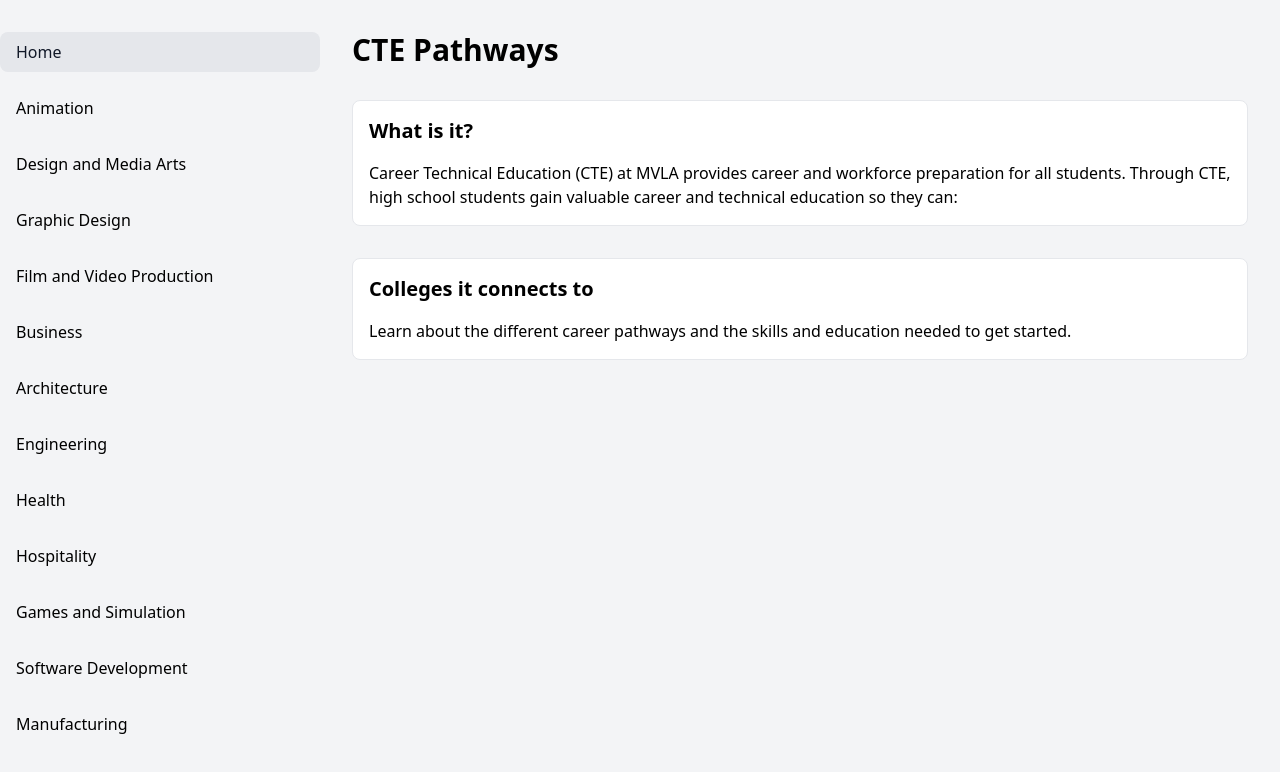
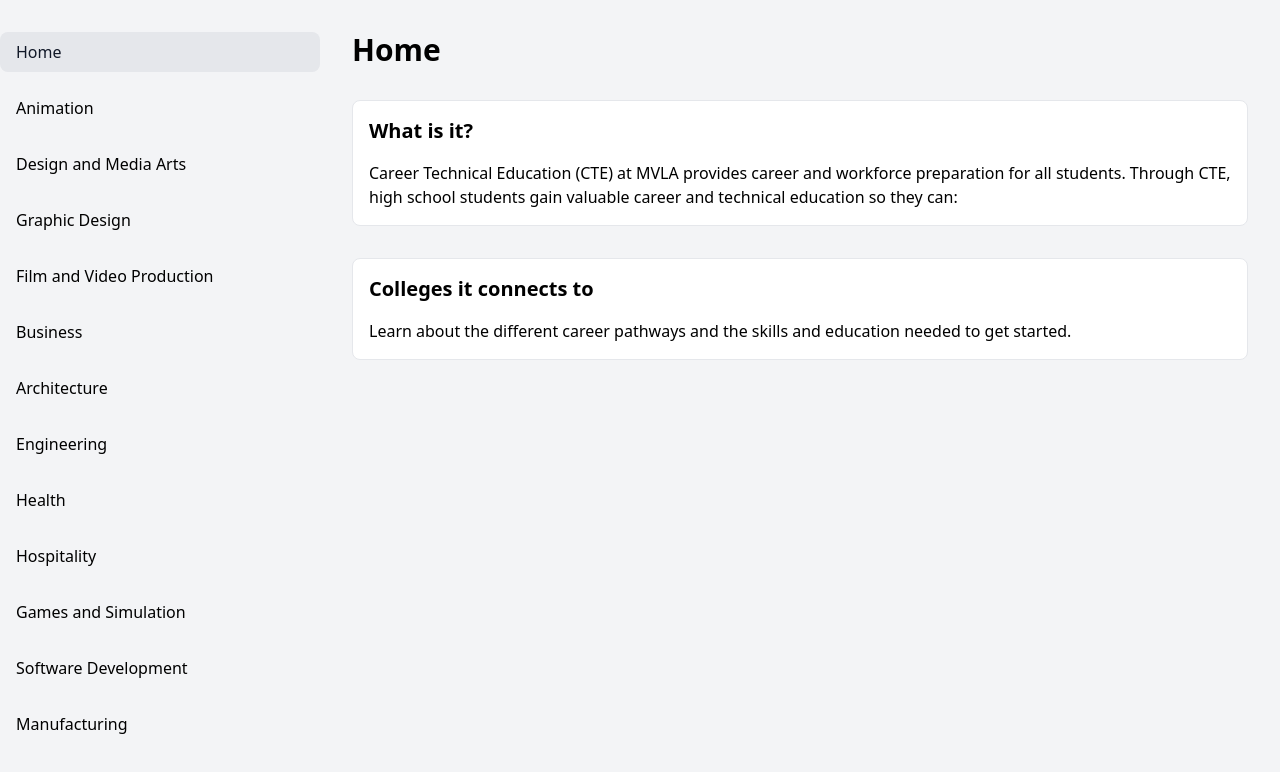
Before and after one commit to owenleonardd/CTEWebsite, a plain HTML site: page pathways.html in a window 1280 px wide. Drawn offline with nearby package versions, Linux system fonts and the light colour scheme; a web font is replaced by a local one.

Commit message:
Header Updates and JSON changes
JSON variable is now a string instead of a boolean

```diff
--- a/info.json
+++ b/info.json
@@ -1,76 +1,88 @@
 {
   "Home": {
-    "home":true,
+    "type": "Home",
     "welcome": "Career Technical Education (CTE) at MVLA provides career and workforce preparation for all students. Through CTE, high school students gain valuable career and technical education so they can:",
     "learn": "Learn about the different career pathways and the skills and education needed to get started."
   },
   "Animation": {
+    "type": "Pathway",
     "what": "Animation is the process of taking 3D models or drawings to create an illusion of sequential movement, usually taking 25-50 frames per second to create a smooth, seamless motion. Industries that heavily use animation include film and TV, video game development, architecture, engineering, manufacturing, and healthcare.",
     "connects": "De Anza College (AA), Foothill College (AA), Fresno, Fullerton, Long Beach, San Jose, UCLA, CA College of the Arts, Loyola Marymount",
     "whatdo": "3D modelers build 3D objects and environments that are based on sketches or real-world objects using specialized computer software. Animators take 3D objects and bring them to life, giving them movement and animation using computer-generated imagery (CGI) software.",
     "jobs": ["3D Modeler", "Animator", "Concept Artist", "Game Designer", "Graphic Designer", "Illustrator", "Multi-Media Artist", "Production Designer"]
   },
   "Architecture": {
+    "type": "Pathway",
     "what": "Architectural design is the process of creating and designing plans for a residential home, building, office, structure, or landscape. It involves gathering important information on the needs, style, and wants for the project, and then crafting design options for the client or architect to review. Architectural design delivers blueprints for the construction team that will eventually build the project.",
     "connects": "Chabot College (AA), City College of San Francisco, College of San Mateo (AA), West Valley College (AA), UC Berkeley, UCLA, Academy of Art University, Cal Poly, Southern CA Institute of Architecture",
     "whatdo": "Architects create plans, drawings, and layouts for homes, buildings, and landscapes. They will meet with clients to discuss the project requirements and budget, as well as drafting layouts that reflect their client's needs and personality. Architectural designers work with CAD software to create blueprint designs, including technical specs that comply with local building regulations.",
     "jobs": ["Architect", "Architectural Designer", "Architectural Drafter", "Civil Drafter", "Civil Engineer", "Drafting Technician", "Landscape Architect", "Structural Drafter", "Urban Planner"]
   },
   "Design and Media Arts": {
+    "type": "Pathway",
     "what": "Design, visual and media arts can help you take your creative talent, combine it with skills and technology, and turn you into an in-demand multimedia or graphic designer. Multimedia design involves computers, animation, photography, video, and printing, creating all sorts of things from posters and magazines to websites and online video games, to photos and videos.",
     "connects": "De Anza College (AA), Foothill College (AA), Fullerton State, UC Irvine, UCLA, UC San Diego",
     "whatdo": "Design, visual and media arts professionals work in the entertainment, video game, or advertising industries, or 'in-house' at a traditional business. Animators create visuals for computer programs or games. Marketing departments design artwork and campaigns for presentations or marketing materials. Graphic designers create designs for print, video, and online applications.",
     "jobs": ["2D & 3D Animator", "Creative Director", "Desktop Publisher", "Digital Media Designer", "Filmmaker", "Graphic Designer", "Marketing Specialist", "Photographer", "Social Media Manager"]
   },
   "Business": {
+    "type": "Pathway",
     "what": "Business management involves managing the day-to-day operations of business organizations, whether managing the company as an owner, executive, or general manager, overseeing administration as an operations manager, or helping to support the business as an administrative assistant or receptionist.",
     "connects": "De Anza College (AA), Foothill College (AA), CAL State - San Diego, San Francisco, San Jose, UCLA, Cornell, Harvard, University of Pennsylvania",
     "whatdo": "Managers and owners oversee day-to-day business operations, decide what products to make, and increase productivity of their business. Accountants and bookkeepers track invoices, payments, and revenue. Human resource and training professionals help employees find their full potential. Market research analysts gather and analyze data on clients and the marketplace.",
     "jobs": ["Administrative Support", "Business Intelligence", "Management", "Executive / Owner", "General Manager", "Human Resources", "Specialist", "Operations Management", "Training Supervisor"]
   },
   "Engineering": {
+    "type": "Pathway",
     "what": "Engineering design is the process of creating a plan that will be used to build or make something, whether a small electronic device, a vacuum cleaner, or a machine that makes parts. The engineering design process involves multiple teams that work in tandem with one another, iterating and testing the process over and over, delivering a final process, solution, or prototype to be built or executed based on what's needed.",
     "connects": "El Camino College (AA), Foothill College (AA), Corsiate, San Diego, Ang Berkeley, Davis, Los, Cal Maritime, Cal Poly, MIT, Stanford, USC",
     "whatdo": "Engineers, engineering technicians, drafters, designers, and others work together through an iterative process that usually includes defining the problem or what needs to be built; identifying possible constraints; brainstorming different possible solutions; prototyping the most promising solution; testing and evaluating; iterating to make improvements; and communicating and delivering the final solution or plan.",
     "jobs": ["Biomedical Engineer or Technician", "Computer Engineer", "Electrical Engineer or Technician", "Electro-Mechanical Technician", "Industrial Engineer or Technician", "Materials Engineer", "Mechanical Engineer or Technician", "Robotics Engineer", "Robotics Programmer"]
   },
   "Film and Video Production": {
+    "type": "Pathway",
     "what": "Film and video production is the process of making a film, from the initial idea and storyline, to screenwriting, shooting film, sound recording, and post-production editing. Films today appear not only in theaters, but broadcast TV, cable, streaming services, and multiple internet platforms like YouTube. While it's easier than ever today to make a film with available technology, there are techniques and skills that are still required to achieve high-quality production.",
     "connects": "De Anza College (AA), Foothill College (AA), San Francisco State, Los Angeles, Santa Barbara, Santa Cruz, CA Institute of the Arts, Stanford, TISCH",
     "whatdo": "Film directors are in charge of making, leading, and developing a film production, including funding, screenwriting, casting, film locations, filming, editing, and distribution. Camera operators are responsible for managing camera equipment and filming the scenes. Film editors organize digital footage with software to create the final film production.",
     "jobs": ["Audio and Video Technician", "Assistant Camera Operator, TV, Video, and Film", "Producer", "Multimedia Artist and/or Animator", "Film and Video Editor", "Cinematographer", "Casting Agent", "Location Manager", "Broadcast Technician", "Special Effects Coordinator", "Director", "Boom Operator"]
   },
   "Games and Simulation": {
+    "type": "Pathway",
     "what": "Game design is the use of creativity and design to develop video games for entertainment or educational purposes. It involves creating compelling stories, characters, environments, rules, and challenges that drive interactions with other characters, users, or objects. Game design crosses the fields of computer programming, creative writing, graphic design, and animation.",
     "connects": "Cabrillo College (AA), CAL State - Chico, East Bay, Los Angeles, Keley, Crime, Los Academy of Art University, SF University of Silicon Valley TISC",
     "whatdo": "Game designers are the creative force responsible for bringing a video game to life. They design the characters in the game, assist with the storyline and goals for the game, create the 'world' or environment where the game takes place, and create goals that users must achieve to make the game more engaging.",
     "jobs": ["3D Modeler", "Animator", "Film Editor", "Game Artist", "Game Writer and Developer", "Graphic Designer", "Illustrator", "Interface Designer Producer", "Software Programmer"]
   },
   "Graphic Design": {
+    "type": "Pathway",
     "what": "Media arts can help you take your creative talent, combine it with skills and technology, and turn you into an in-demand multimedia or graphic designer. Multimedia design involves computers, animation, photography, video, and printing to create all sorts of things from posters and magazines to websites and online video games, to photos and videos.",
     "connects": "De Anza College (AA), Foothill College (AA), Porterville College (AA), San Jose State Art Center of College and Design, New York University, University of the Pacific",
     "whatdo": "Graphic designers typically work for an entertainment, video game, or advertising agency, or 'in-house' at a traditional business, or even freelance working on their own. Animators create visuals for computer programs or games. If you work in a marketing department you might design artwork and campaigns for presentations or marketing materials. Graphic designers will be fluent in computer skills such as Adobe or HTML to help create online content and websites.",
     "jobs": ["2D & 3D Animator", "Creative Director", "Desktop Publisher", "Digital Media Designer", "Filmmaker", "Graphic Designer", "Marketing Specialist", "Photographer", "Social Media Specialist"]
   },
   "Health": {
+    "type": "Pathway",
     "what": "Mental health focuses on a person's state of mind, referring to one's emotional, social, and psychological wellness. Behavioral health often includes mental health but also refers to how daily cognitive habits affect one's overall well-being, emotions, body, and behavior. Poor behavioral health habits, such as lack of sleep or eating disorders, often lead to poor mental and physical wellness.",
     "connects": "Chabot College (AA), De Anza College (AA), Foothill College (AA), MiraCosta College (AA), CAL State - Fullerton, San Jose, Cal Poly Pomona, California Baptist Univ., Palo Alto Univ., Southern New Hampshire Univ., USC",
     "whatdo": "Psychologists conduct interviews and assessments with their patients, give diagnostic tests, perform therapy, and administer programs to help patients with their mental health issues. Behavioral therapists strive to understand the underlying habits and behaviors of their patients and create personalized strategies to eliminate poor behaviors at the root of the problem.",
     "jobs": ["Behavioral Health Specialist", "Marriage and Family Therapist", "Mental Health Nurse", "Psychiatric Technician", "Psychiatrist", "Psychologist", "Social Worker", "Substance Abuse Counselor"]
   },
   "Hospitality": {
+    "type": "Pathway",
     "what": "Culinary arts is the preparation, cooking, and presentation of food and meals. You will usually work in restaurants, most likely as a cook or chef in the kitchen, but also in 'front of the house' roles as a server, greeter, or maitre d. Catering for private events is a big business that involves preparing food for large events like weddings, conventions, or corporate meetings.",
     "connects": "Cabrillo College (AA), City College of San Francisco (AA), College of the Canyons (AA), Los Angeles Trade-Tech College (AA), Mission College (AA), Orange Coast College (AA), Santa Rosa Jr. College (AA), Cal State - East Bay, Long Beach, San Diego, San Francisco, San Jose, Cal Poly, Culinary Institute of America at Greystone, Institute of Culinary Education",
     "whatdo": "As a cook or chef you will plan menus, prepare food to be used for meals, cook and bake meals, and prepare the final presentation for the customer. Servers and hosts greet customers, take their orders, serve their food, and deliver great customer service. Nutritionists develop meal plans and menus that focus on improving diet and nutrition for their customers.",
     "jobs": ["Caterer", "Chef and Head Cook", "Dietician Technician", "Food Scientist", "Food Service Worker", "Meeting, Convention, and Event Planner", "Manager - Hotel, Club, or Resort", "Registered Dietitian & Nutritionist"]
   },
   "Manufacturing": {
+    "type": "Pathway",
     "what": "Product innovation and design refer to the development of new products or improvements in the design, components, or manufacturing process of existing products. Product innovation can create brand new categories, like the invention of smartphones, or iterate on established products like using lighter, more durable materials in products.",
     "connects": "City College of San Francisco (AA), San Diego City College (AA), Solano Community College (AA), CAL State - Fullerton, Long Beach, San Francisco, San Jose, Cal Poly, California College of the Arts, Otis College of Art and Design, Stanford",
     "whatdo": "Product designers work to understand the needs of customers by observing user behavior and conducting market research to solve problems in the marketplace. They use computer-aided design (CAD) software to build renderings of new products and produce various prototypes to test, analyze, and iterate upon.",
     "jobs": ["3D Modeler", "Industrial Designer", "Materials Engineer", "Mechanical Drafter", "Mechanical Engineering Technician", "Product Designer", "Product Manager", "UX (User Experience) Designer"]
   },
   "Software Development": {
+    "type": "Pathway",
     "what": "Software development refers to using computer code to create, design, deploy, and support computer software. Computer software applications range from productivity software to create documents, gaming software to play video games, and video conferencing software to stay connected at school. Computer systems refer to the hardware, software, and networking systems that an organization uses to generate information and be productive.",
     "connects": "De Anza College (AA), Foothill College (AA), CAL State - Sacramento, San Diego, San Jose, UC - Berkeley, Irvine, Merced, Cal Poly, Harvard, MIT, Santa Clara Univ., Stanford",
     "whatdo": "Software development refers to using computer code to create, design, deploy, and support computer software. Computer software applications range from productivity software to create documents, gaming software to play video games, and video conferencing software to stay connected at school. Computer systems refer to the hardware, software, and networking systems that an organization uses to generate information and be productive.",
--- a/pathways.html
+++ b/pathways.html
@@ -31,7 +31,7 @@
         </nav>
 
         <div class="w-3/4 px-8 py-8 scrollbar-thin scrollbar-thumb-gray-300 scrollbar-track-gray-100">
-            <h1 class="text-3xl font-semibold mb-8">CTE Pathways</h1>
+            <h1 id="title" class="text-3xl font-semibold mb-8">CTE Pathways</h1>
             <div class="grid grid-cols-2 gap-8">
                 <div id="top-left-content" class="border rounded-lg p-4 bg-white max-h-64 overflow-auto">
                     <h2 class="text-xl font-semibold mb-4">What is it?</h2>
--- a/script.js
+++ b/script.js
@@ -3,6 +3,7 @@ const topLeftContent = document.getElementById('top-left-content');
 const topRightContent = document.getElementById('top-right-content');
 const bottomLeftContent = document.getElementById('bottom-left-content');
 const bottomRightContent = document.getElementById('bottom-right-content');
+const title = document.getElementById('title');
 
 async function parseInfoFile(filename) {
     try {
@@ -25,9 +26,9 @@ async function displayInfo(keyName) {
             return;
         }
 
-        const { home, what, whatdo, connects, jobs, welcome, learn } = parsedInfo[keyName];
+        const { type, what, whatdo, connects, jobs, welcome, learn } = parsedInfo[keyName];
 
-        const showHome = home === true;
+        const showHome = type === 'Home';
         topLeftContent.style.display = 'block';
         topRightContent.style.display = showHome ? 'none' : 'block';
         bottomLeftContent.style.display = 'block';
@@ -39,7 +40,7 @@ async function displayInfo(keyName) {
         bottomLeftContent.innerHTML = `<h2 class="text-xl font-semibold mb-4">${bottomLeftContent.querySelector('h2').innerHTML}</h2><p>${showHome ? learn : connects}</p>`;
         topRightContent.innerHTML = `<h2 class="text-xl font-semibold mb-4">${topRightContent.querySelector('h2').innerHTML}</h2><p>${whatdo}</p>`;
         bottomRightContent.innerHTML = `<h2 class="text-xl font-semibold mb-4">${bottomRightContent.querySelector('h2').innerHTML}</h2><p>${jobs}</p>`;
-
+        title.innerHTML = keyName;
         // Remove active class from all links
         const navLinks = document.querySelectorAll('nav a');
         navLinks.forEach(link => link.classList.remove('bg-gray-200', 'text-gray-900'));
```
